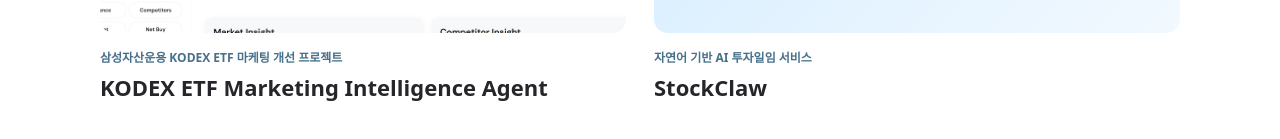
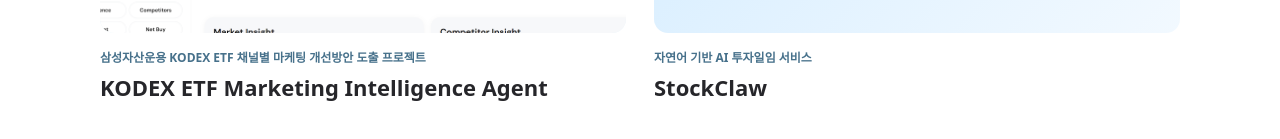
Before and after one commit to youra031220/youra-kim-portfolio, a Next.js app: page /projects/ai-etf-research in a window 1280 px wide. Shown: the part 3197-3336 px from the top of the page. Built offline with nearby package versions, Linux system fonts and the light colour scheme; a web font is replaced by a local one.

Commit message:
Refine KODEX and finance society copy

```diff
--- a/data/portfolio.ts
+++ b/data/portfolio.ts
@@ -174,7 +174,7 @@ export const projects: Project[] = [
     id: "kodex",
     index: "01",
     title: "KODEX ETF Marketing Intelligence Agent",
-    subtitle: "삼성자산운용 KODEX ETF 마케팅 개선 프로젝트",
+    subtitle: "삼성자산운용 KODEX ETF 채널별 마케팅 개선방안 도출 프로젝트",
     thumbnail: "/images/thumbnails/ETF_Marketing.png",
     period: "2026.05–2026.06",
     role: "문제 정의 · 데이터 분석 · AI Agent 기획/개발 · 마케팅 전략",
@@ -262,10 +262,10 @@ export const projects: Project[] = [
     id: "finance-society",
     index: "04",
     title: "금융경제분석학회",
-    subtitle: "거시 지표 분석과 테마 투자 가설 검증",
+    subtitle: "거시경제 지표 분석과 산업테마 분석 보고서 작성",
     period: "2026.03–2026.07",
     role: "매크로 분석 · 투자 가설 수립 · 포트폴리오 운용",
-    achievement: "데이터에서 투자 가설까지",
+    achievement: "금융 데이터에서 투자가설까지",
     problem:
       "거시경제 환경과 산업별 구조적 변화를 실제 투자 가설과 포트폴리오로 연결했습니다.",
     actions: [
@@ -274,7 +274,7 @@ export const projects: Project[] = [
       "글로벌 ETF 기반 모의 포트폴리오 구성 및 운용",
     ],
     result: "거시 데이터에 근거한 테마별 투자 가설과 포트폴리오를 구축했습니다.",
-    tags: ["FRED API", "Macro", "ETF", "Portfolio", "Research"],
+    tags: ["FRED API", "Macroeconomics", "Portfolio Management", "Portfolio", "Research"],
     links: [{ label: "매크로 분석 보고서", href: "" }],
   },
   {
```
